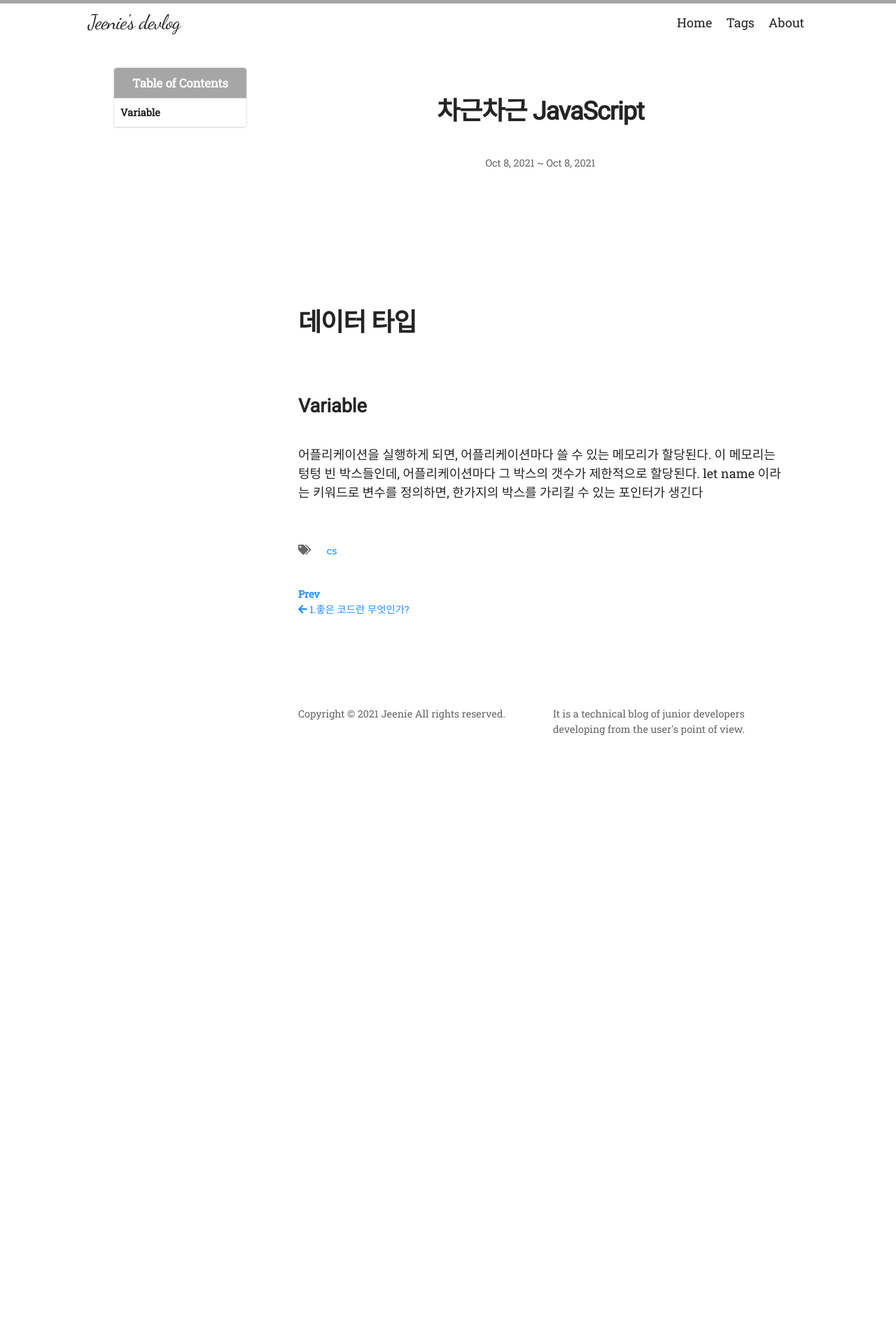
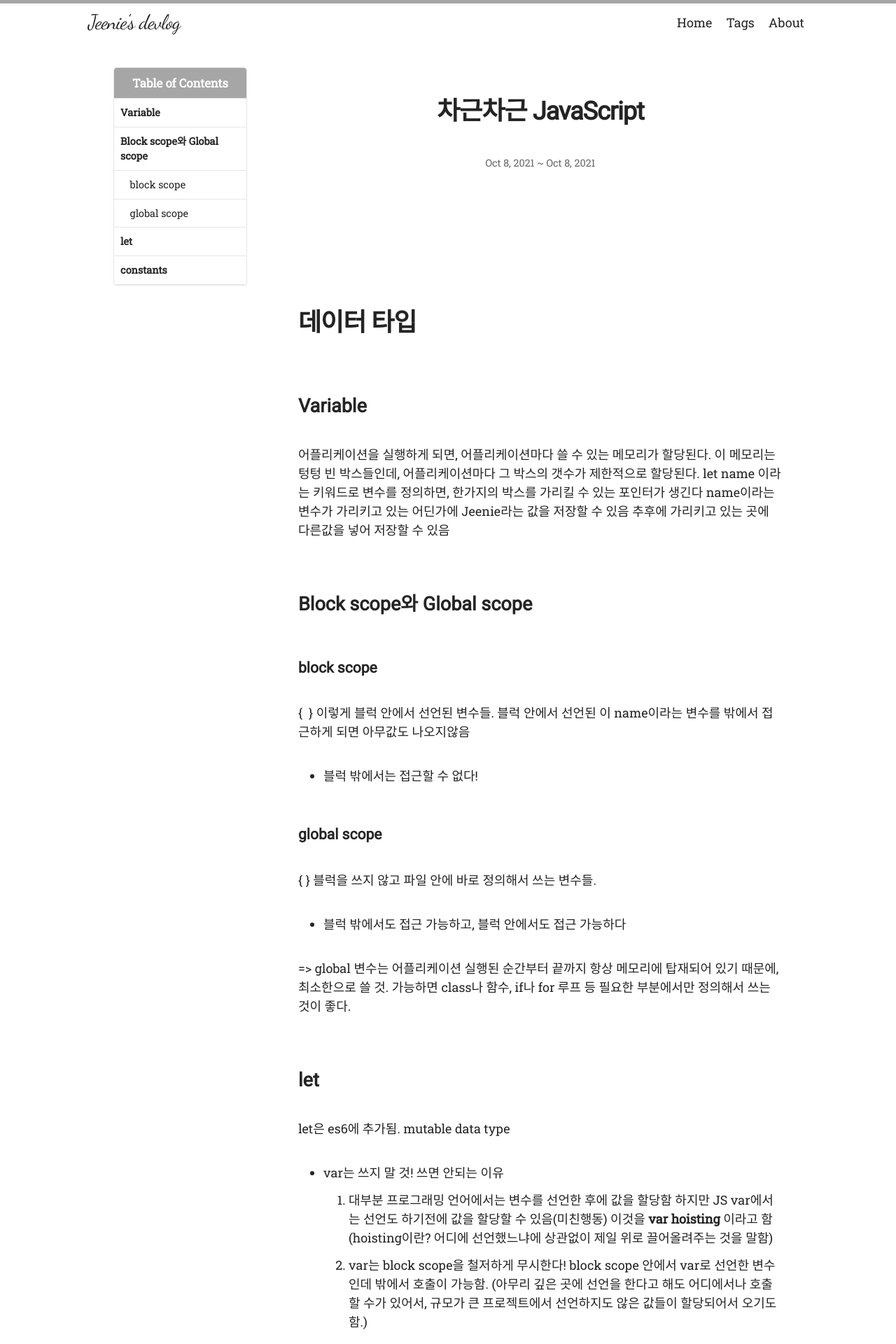
Before and after one commit to dev-Jeenie/dev-Jeenie.github.io, a Jekyll site: the page built from _posts/2021-10-08-good-code.md, in a window 1280 px wide. Shown: the top 1920 px of the page at 70% size. Built offline with Jekyll 4.4.1, drawn with Linux system fonts in a browser that asks for light colours; nearby versions of some CDN libraries; some web fonts are replaced; our own code applies the rules of GitHub Pages for plain Markdown files; some of the changed text lies outside the part shown.

Commit message:
post:1008

```diff
--- a/_posts/2021-10-08-good-code.md
+++ b/_posts/2021-10-08-good-code.md
@@ -20,3 +20,46 @@ last_modified_at: 2021-10-08
 어플리케이션을 실행하게 되면, 어플리케이션마다 쓸 수 있는 메모리가 할당된다.
 이 메모리는 텅텅 빈 박스들인데, 어플리케이션마다 그 박스의 갯수가 제한적으로 할당된다.
 let name 이라는 키워드로 변수를 정의하면, 한가지의 박스를 가리킬 수 있는 포인터가 생긴다
+name이라는 변수가 가리키고 있는 어딘가에 Jeenie라는 값을 저장할 수 있음
+추후에 가리키고 있는 곳에 다른값을 넣어 저장할 수 있음
+## Block scope와 Global scope
+
+### block scope
+{  } 이렇게 블럭 안에서 선언된 변수들.
+블럭 안에서 선언된 이 name이라는 변수를 밖에서 접근하게 되면 아무값도 나오지않음
+- 블럭 밖에서는 접근할 수 없다!
+
+### global scope
+{ } 블럭을 쓰지 않고 파일 안에 바로 정의해서 쓰는 변수들.
+- 블럭 밖에서도 접근 가능하고, 블럭 안에서도 접근 가능하다
+
+=> global 변수는 어플리케이션 실행된 순간부터 끝까지 항상 메모리에 탑재되어 있기 때문에, 최소한으로 쓸 것.
+가능하면 class나 함수, if나 for 루프 등 필요한 부분에서만 정의해서 쓰는 것이 좋다.
+
+## let
+let은 es6에 추가됨. mutable data type
+* var는 쓰지 말 것!
+쓰면 안되는 이유
+1. 대부분 프로그래밍 언어에서는 변수를 선언한 후에 값을 할당함
+하지만 JS var에서는 선언도 하기전에 값을 할당할 수 있음(미친행동)
+이것을 <b>var hoisting</b> 이라고 함
+(hoisting이란? 어디에 선언했느냐에 상관없이 제일 위로 끌어올려주는 것을 말함)
+2. var는 block scope을 철저하게 무시한다!
+block scope 안에서 var로 선언한 변수인데 밖에서 호출이 가능함.
+(아무리 깊은 곳에 선언을 한다고 해도 어디에서나 호출할 수가 있어서, 규모가 큰 프로젝트에서 선언하지도 않은 값들이 할당되어서 오기도 함.)
+
+=> 이러한 위험성 때문에 var 대신 let을 써야함!
+
+## constants
+es6에서 추가됨. immutable data type
+값을 한번 할당하면 절대 바뀌지 않음.
+기존의 변수를 이용하면, 메모리 어딘가에 할당된 박스를 가리키고 있어서 포인터를 이용해 값을 계속 바꿔나갈 수 있지만
+바로 이 constants는 값을 가리키는 포인터가 잠겨있다. 한번 선언과 동시에 할당한 뒤로는 절대 값을 변경할 수 없음
+favor immutable data type always
+: 웬만하면 한번 할당한 뒤에는 값이 변경되지 않는 그런 데이터타입에 사용해라
+이유?
+1. 안전성
+
+
+바이러스가 mutation을 통해서 계속 유전자의 서열을 바꿔나가듯이,
+데이터의 타입에도 변경가능한 mutable과 변경불가능한 immutable이 있다.
```
